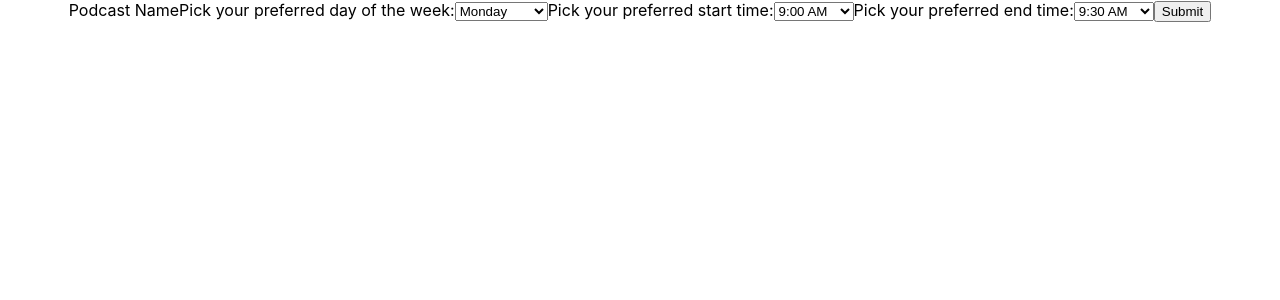
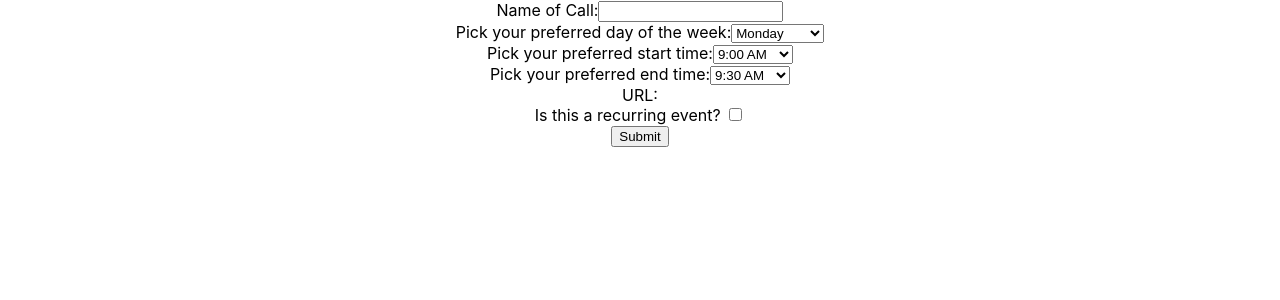
Before and after one commit to cfgdelaware23/Team-12, a React (Create React App) app in the folder client/: page /CreateEvent in a window 1280 px wide. Shown: the top 300 px of the page. Built offline with nearby package versions, Linux system fonts and the light colour scheme.

Commit message:
skeleton of form

```diff
--- a/client/src/pages/CreateEvent.js
+++ b/client/src/pages/CreateEvent.js
@@ -1,11 +1,25 @@
 import './CreateEvent.css';
 import {useState} from 'react'
 function CreateEvent() {
-const [form, setForm] = useState({name: "",timeStart: "",timeEnd: "",url:"",recurring:false});
+const [form, setForm] = useState({name: "",timeStart: "",timeEnd: "",url:"",recurring:false,recurringTwice:false,recurringThree:false,recurringFour:false});
 
+const checkTime = ()=>
+{
+
+}
 const handleChange = (event) => {
+
     const { name, value } = event.target;
-    setForm((prevFormData) => ({ ...prevFormData, [name]: value }));
+
+    setForm({ ...form, [name]: value });
+    console.log(form[name])
+  };
+  const handleClick = (event) => {
+
+    console.log(event.target.name)
+    const n = event.target.name
+    setForm({ ...form, [event.target.name]: !form[n] });
+
   };
 
 const submitEvent = (event) =>
@@ -15,7 +29,9 @@ const submitEvent = (event) =>
 }
   return (
  <div className = "form">
-     <label type = "text" value = {form.name} onChange = {handleChange}>Podcast Name</label>
+
+     <label>Name of Call:<input type = "text" value = {form.name} onChange={(e) => setForm({ ...form, name: e.target.value })}></input></label>
+     <div className = "day">
      <label>
           Pick your preferred day of the week:
           <select  onChange={handleChange}>
@@ -28,6 +44,8 @@ const submitEvent = (event) =>
             <option value="Sunday">Sunday</option>
           </select>
         </label>
+        </div>
+        <div className = "startTime">
         <label>
           Pick your preferred start time:
           <select  onChange={handleChange}>
@@ -51,6 +69,8 @@ const submitEvent = (event) =>
             <option value="5-30-PM">5:30 PM</option>
           </select>
         </label>
+        </div>
+        <div className = "endTime">
         <label>
         Pick your preferred end time:
         <select  onChange={handleChange}>
@@ -75,8 +95,24 @@ const submitEvent = (event) =>
             <option value="6-30-PM">6:30 PM</option>
           </select>
         </label>
-       <label type = "text" onChange = {handleChange} value = {form.url}></label>
-       <label type = "checkbox" onChange = {handleChange} ></label>
+        </div>
+        <div className = "url">
+       <label type = "textarea" onChange = {handleChange} value = {form.url}>URL:</label>
+       </div>
+       <div class = "recur">
+       <label>Is this a recurring event? <input name = "recurring" type = "checkbox" onChange = {handleClick}></input></label>
+       </div>
+       <div class = "recurrField">
+       { form.recurring &&
+
+       <label>How does it reccur? ?<select name = "recurringTwice"  onChange={handleChange}>
+              <option value = "once">Once a Week</option>
+              <option value = "once">Every other Week</option>
+              <option value = "once">Once a month at this time</option>
+            </select></label>}
+            </div>
+
+
     <button className ="submit" onSubmit = {submitEvent}>Submit</button>
 
  </div>
```
